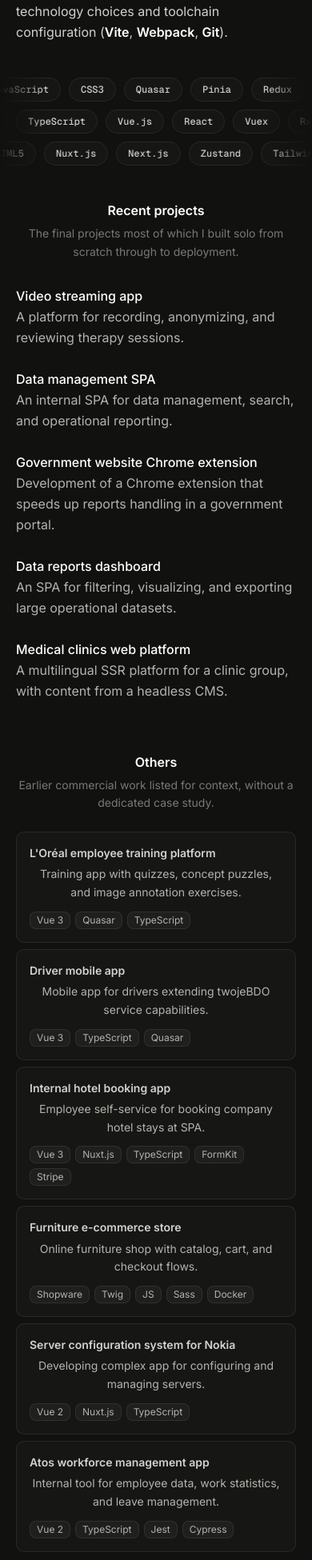
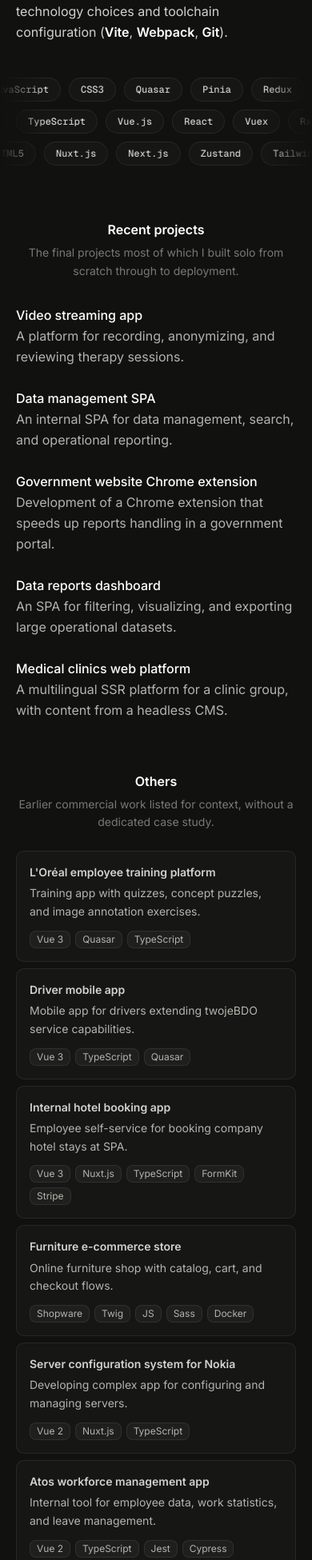
Before and after one commit to adambien94/Portfolio, a Next.js app: page / in a window 390 px wide. Shown: the part 3217-5168 px from the top of the page at 80% size. Built offline with nearby package versions, Linux system fonts and the light colour scheme.

Commit message:
fix layout for mobile

```diff
--- a/src/components/commercial-experience.tsx
+++ b/src/components/commercial-experience.tsx
@@ -29,7 +29,7 @@ export function CommercialExperience() {
 
         <StackMarquee items={commercialExperience.stack} />
 
-        <div className="mt-10 sm:mt-12 text-center sm:text-left">
+        <div className="mt-16 sm:mt-12 text-center sm:text-left">
           <span className="text-base font-semibold sm:text-lg">
             Recent projects
           </span>
@@ -57,8 +57,8 @@ export function CommercialExperience() {
           ))}
         </ul>
 
-        <div className="mt-14 sm:mt-16 text-center sm:text-left">
-          <div>
+        <div className="mt-14 sm:mt-16 text-left">
+          <div className="text-center sm:text-left">
             <span className="text-base font-semibold sm:text-lg">Others</span>
             <p className="mt-1.5 text-sm leading-relaxed text-foreground-subtle">
               Earlier commercial work listed for context, without a dedicated
--- a/src/components/project-detail-article.tsx
+++ b/src/components/project-detail-article.tsx
@@ -187,7 +187,7 @@ export function ProjectDetailArticle({
             </p>
           </div>
 
-          <h1 className="text-balance text-3xl leading-[1.15] font-semibold tracking-[-0.03em] text-foreground sm:text-4xl sm:leading-[1.12]">
+          <h1 className="text-balance text-3xl leading-[1.15] font-semibold tracking-[-0.03em] text-foreground sm:text-4xl">
             {project.headline}
           </h1>
         </header>
```
